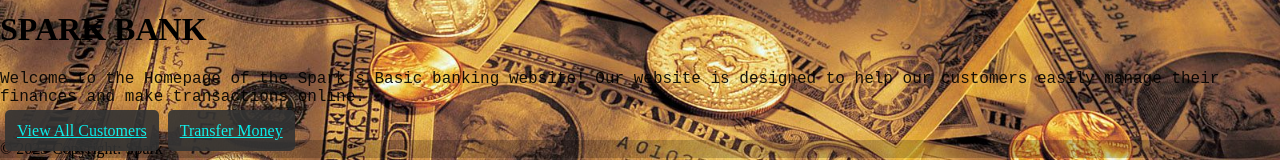
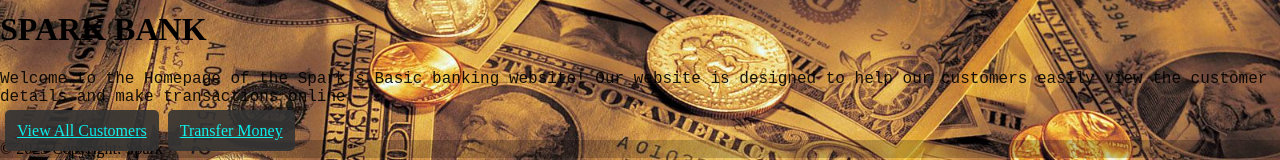
Before and after one commit to naveen-offl/TSF_GRIP_MAR23, a plain HTML site: page index.html in a window 1280 px wide. Shown: the part 132-292 px from the top of the page. Drawn offline with Linux system fonts and the light colour scheme; a web font is replaced by a local one.

Commit message:
Update index.html

```diff
--- a/index.html
+++ b/index.html
@@ -46,7 +46,7 @@
     <h1 class="text-center display-1 text-white">SPARK BANK</h1>
     <div class="jumbotron" style="opacity: 90%;">
     <p class=" text-info display-3 text-center " style="font-family: 'Courier New', Courier, monospace;">
-        Welcome to the Homepage of the Spark's Basic banking website! Our website is designed to help our customers easily manage their finances and make transactions online.
+        Welcome to the Homepage of the Spark's Basic banking website! Our website is designed to help our customers easily view the customer details and make transactions online.
     </p>
     <div class="center ">
     <a type="button" class="btn btn-block btn-info" href="customers.html">View All Customers</a>
```
